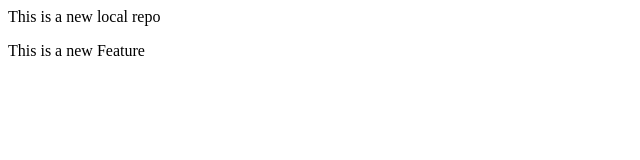
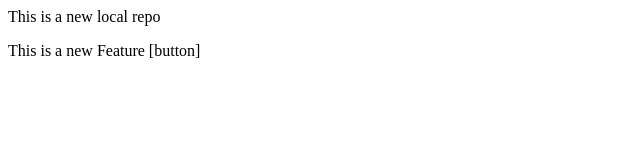
Before and after one commit to Muhammad-Ahmad786/localRepo, a plain HTML site: page index.html in a window 1280 px wide. Shown: the full height of the page, 0-640 px from the left. Drawn offline with Linux system fonts and the light colour scheme.

Commit message:
Add Button

```diff
--- a/index.html
+++ b/index.html
@@ -1,2 +1,2 @@
 <p>This is a new local repo</p>
-<p> This is a new Feature</p>
+<p> This is a new Feature [button]</p>
```
